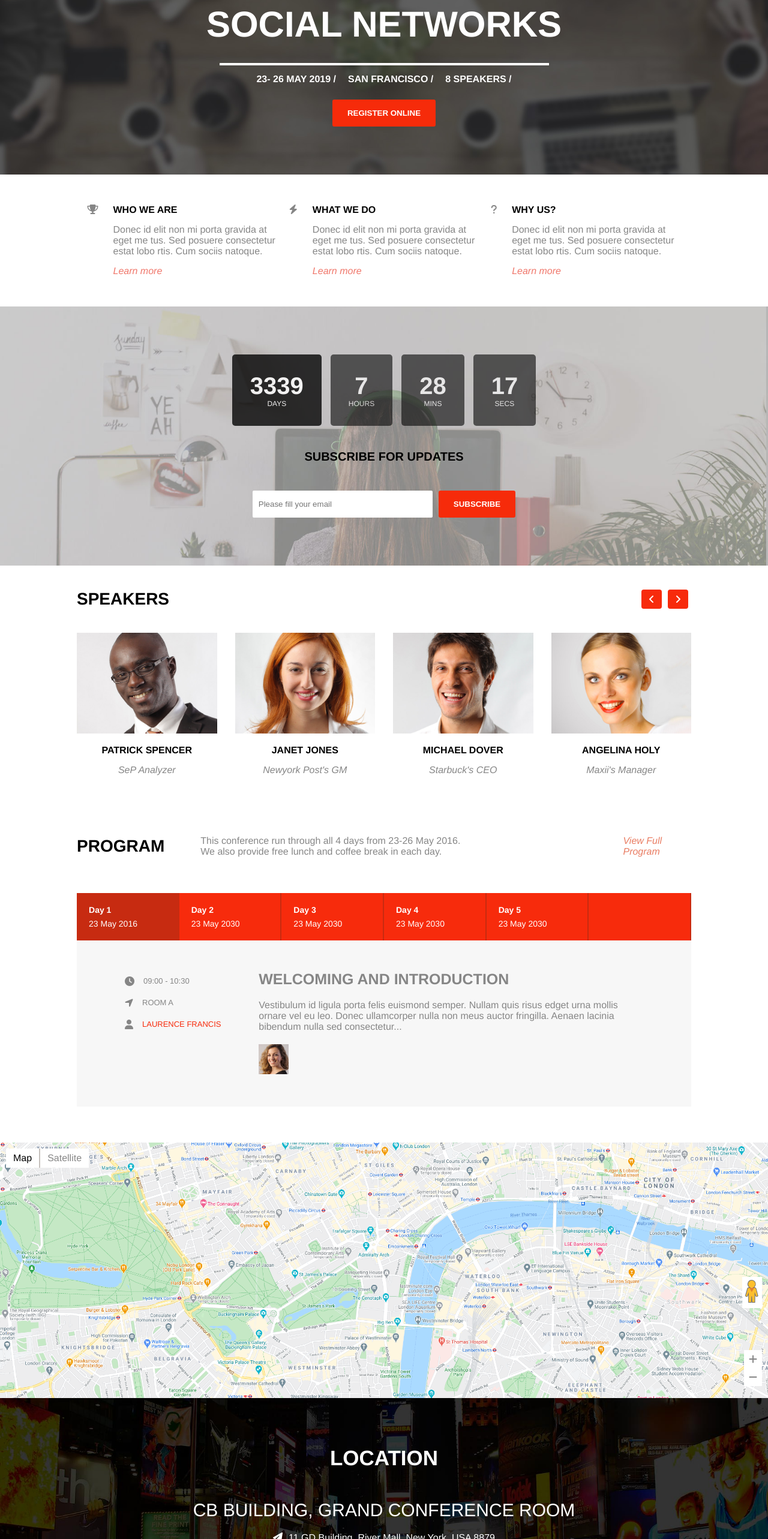
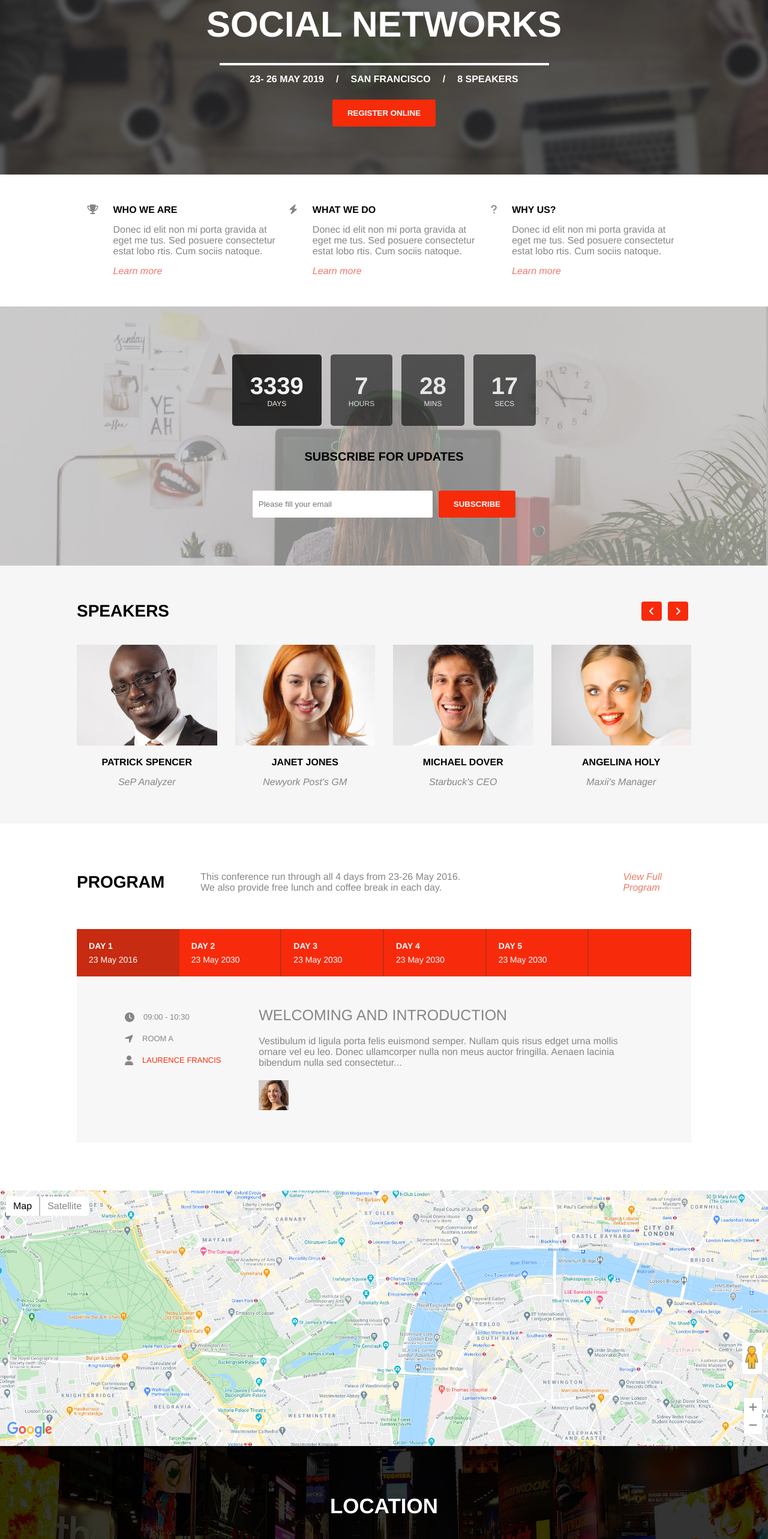
Before and after one commit to matteopelusi7/proj-html-vuejs, a Vue app: page / in a window 1280 px wide. Shown: the part 220-2786 px from the top of the page at 60% size. Built offline with nearby package versions, Linux system fonts and the light colour scheme.

Commit message:
Modifiche generali

```diff
--- a/src/components/Header.vue
+++ b/src/components/Header.vue
@@ -105,6 +105,7 @@ header {
 
   i {
     color: $gray;
+    cursor: pointer;
   }
 
 }
--- a/src/components/MainAbout.vue
+++ b/src/components/MainAbout.vue
@@ -92,6 +92,7 @@ section {
     .more-info {
       color: $froly;
       font-style: italic;
+      cursor: pointer;
     }
 
   }
--- a/src/components/MainJumbotron.vue
+++ b/src/components/MainJumbotron.vue
@@ -15,13 +15,15 @@
           </figure>
           <div class="date-wrapper">
             <p class="date">23- 26 may 2019</p>
+            <span>/</span>
             <p class="date">San Francisco</p>
+            <span>/</span>
             <p class="date">8 Speakers</p>
           </div>
         </div>
 
         <div class="button-jumbo">
-          <button class="button">Register online</button>
+          <button class="button"><a href="#subscribe">Register online</a></button>
         </div>
 
       </div>
@@ -81,13 +83,6 @@ section {
       padding-bottom: 10px;
     }
 
-    .date {
-
-      &::after {
-        content: ' /';
-      }
-    }
-
     .date-wrapper {
       display: flex;
       justify-content: center;
--- a/src/components/MainLocation.vue
+++ b/src/components/MainLocation.vue
@@ -75,7 +75,7 @@ section {
     }
 
     .title {
-      font-size: 30px;
+      font-size: 27px;
       font-weight: 500;
     }
 
@@ -103,6 +103,7 @@ section {
     .check {
       color: $red;
       padding-bottom: 10px;
+      cursor: pointer;
     }
 
   }
--- a/src/components/MainMap.vue
+++ b/src/components/MainMap.vue
@@ -89,18 +89,24 @@ section {
   }
 
   .box-google {
-    position: absolute;
-    bottom: 10px;
-    left: 10px;
-    height: 100px;
+
+    img {
+      width: 80px;
+      height: 35px;
+      position: absolute;
+      bottom: 10px;
+      left: 10px;
+    }
+
   }
 
   .box-person {
     position: absolute;
-    bottom: 150px;
+    bottom: 120px;
     right: 10px;
     background-color: $white;
     padding: 5px;
+    cursor: pointer;
   }
 
   .box-plus {
--- a/src/components/MainNews.vue
+++ b/src/components/MainNews.vue
@@ -96,6 +96,7 @@ section {
   .more-info {
     color: $sienna;
     font-style: italic;
+    cursor: pointer;
   }
 
   .title-box {
--- a/src/components/MainPresentation.vue
+++ b/src/components/MainPresentation.vue
@@ -158,6 +158,7 @@ section {
 
       span {
         color: $sienna;
+        cursor: pointer;
       }
     }
 
--- a/src/components/MainProgram.vue
+++ b/src/components/MainProgram.vue
@@ -99,7 +99,7 @@ export default {
 
 section {
 
-  padding: 60px 10px;
+  padding: 80px 10px;
 
   .description {
     color: $gray;
@@ -110,6 +110,7 @@ section {
   .more-info {
     color: $sienna;
     font-style: italic;
+    cursor: pointer;
   }
 
   .title-box {
@@ -149,6 +150,7 @@ section {
       .title-box {
         font-weight: 700;
         padding-bottom: 7px;
+        text-transform: uppercase;
       }
 
       p {
@@ -203,7 +205,7 @@ section {
 
     .title-box-2 {
       font-size: 25px;
-      font-weight: 700;
+      font-weight: 500;
       text-transform: uppercase;
     }
 
--- a/src/components/MainSpeakers.vue
+++ b/src/components/MainSpeakers.vue
@@ -106,7 +106,8 @@ export default {
 
 section {
 
-  padding: 40px 10px;
+  padding: 60px 10px;
+  background-color: #f6f6f6;
 
   .speakers-row {
     display: flex;
--- a/src/components/MainSponsor.vue
+++ b/src/components/MainSponsor.vue
@@ -70,6 +70,7 @@ section {
         color: $gray;
         max-width: 60%;
         margin: 0 auto;
+        padding-bottom: 25px;
       }
     }
 
--- a/src/components/MainTickets.vue
+++ b/src/components/MainTickets.vue
@@ -151,6 +151,7 @@ section {
         color: white;
         text-transform: uppercase;
         font-size: 15px;
+        cursor: pointer;
       }
 
       .featured {
```
